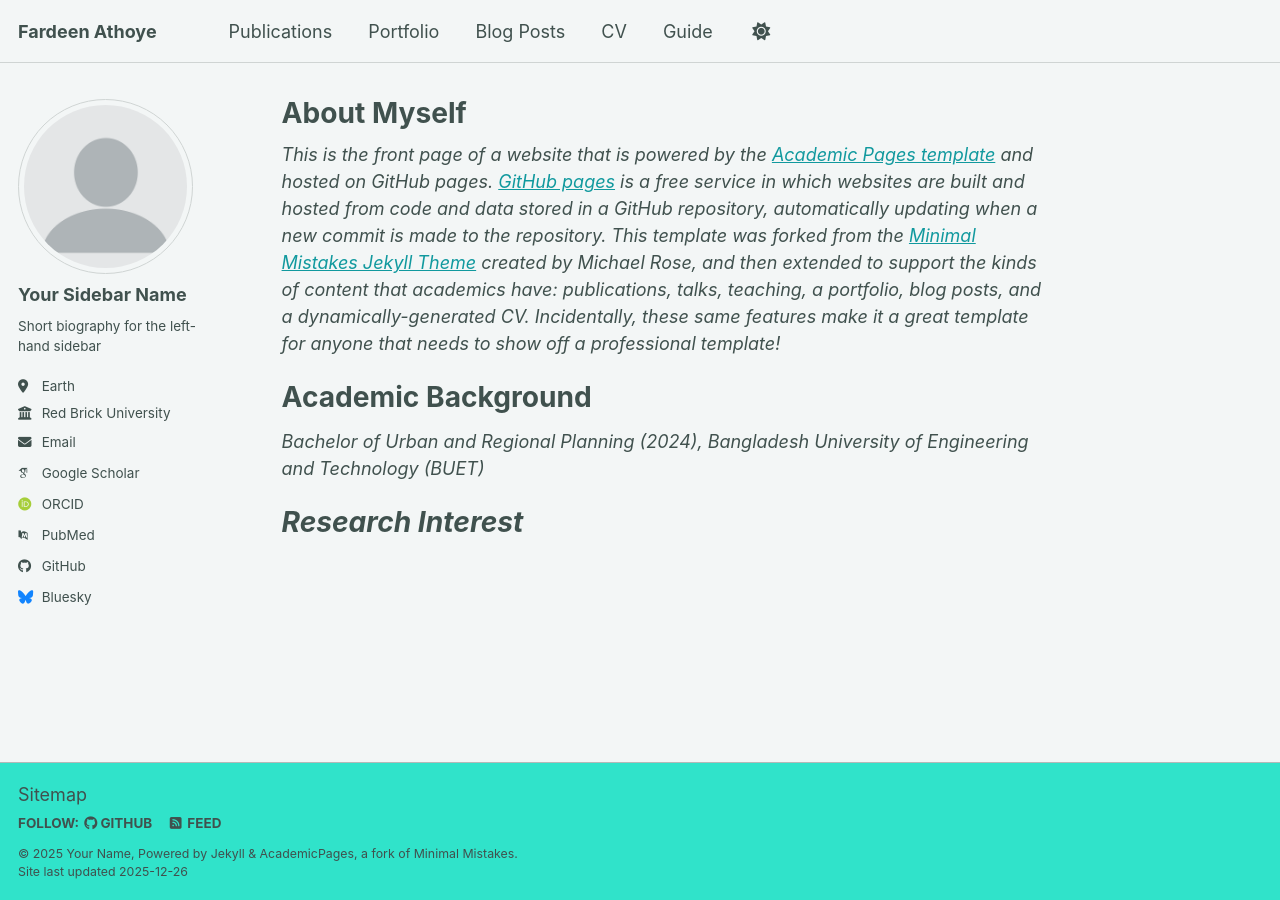
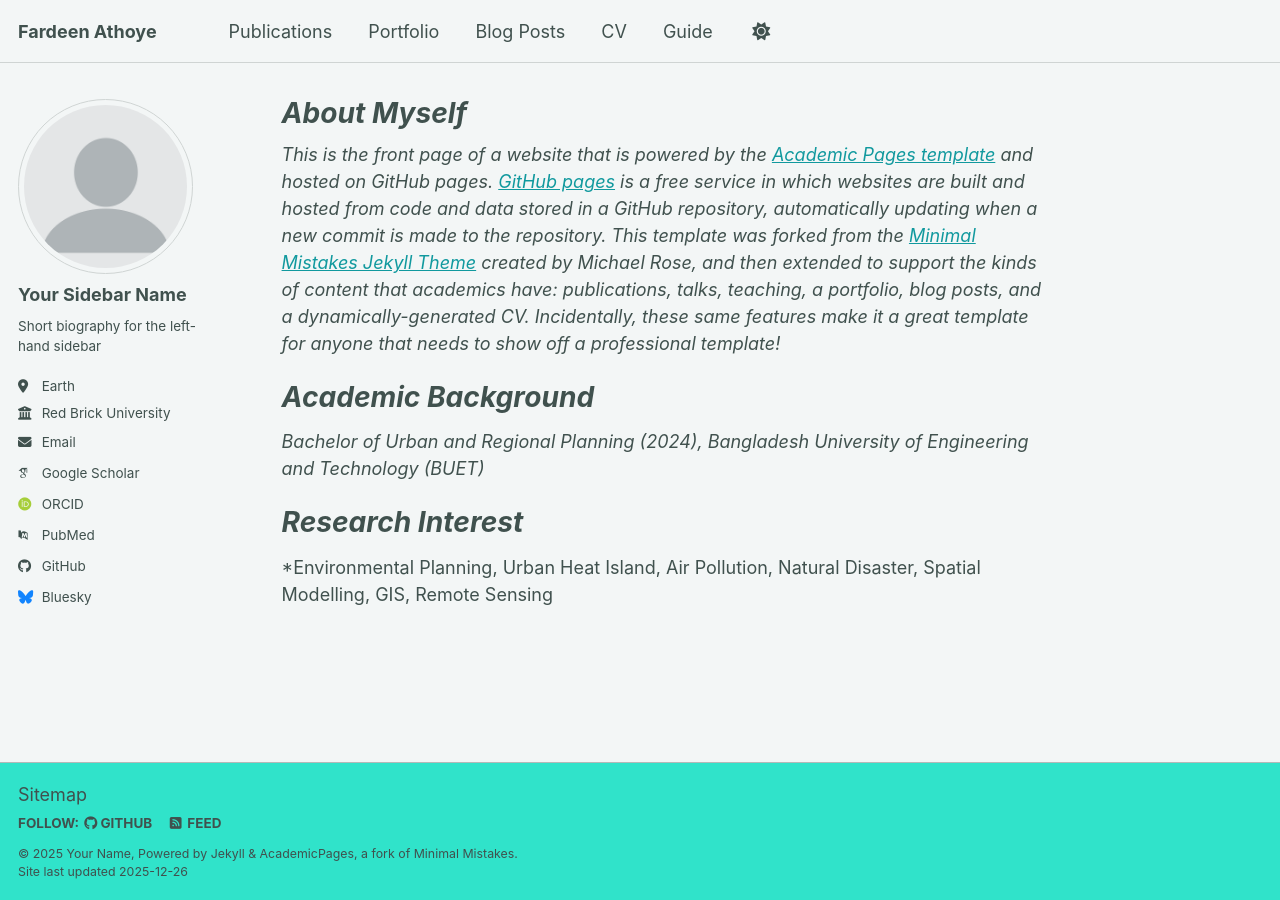
Before and after one commit to athoye-fardeen/athoye-fardeen.github.io, a Jekyll site: the page built from _pages/about.md, in a window 1280 px wide. Built offline with Jekyll 4.4.1, drawn with Linux system fonts in a browser that asks for light colours; some web fonts are replaced; a script bundle is joined from its source files by our own code; library files that are not in the unit come from our copies.

Commit message:
Update about.md

```diff
--- a/_pages/about.md
+++ b/_pages/about.md
@@ -1,6 +1,6 @@
 ---
 permalink: /
-title: "About Myself"
+title: "*About Myself*"
 author_profile: true
 redirect_from:
   - /about/
@@ -9,9 +9,10 @@ redirect_from:
 
 *This is the front page of a website that is powered by the [Academic Pages template](https://github.com/academicpages/academicpages.github.io) and hosted on GitHub pages. [GitHub pages](https://pages.github.com) is a free service in which websites are built and hosted from code and data stored in a GitHub repository, automatically updating when a new commit is made to the repository. This template was forked from the [Minimal Mistakes Jekyll Theme](https://mmistakes.github.io/minimal-mistakes/) created by Michael Rose, and then extended to support the kinds of content that academics have: publications, talks, teaching, a portfolio, blog posts, and a dynamically-generated CV. Incidentally, these same features make it a great template for anyone that needs to show off a professional template!*
 
-Academic Background
+*Academic Background*
 ======
 *Bachelor of Urban and Regional Planning (2024), Bangladesh University of Engineering and Technology (BUET)*
 
-***Research Interest***
+*Research Interest*
 ======
+*Environmental Planning, Urban Heat Island, Air Pollution, Natural Disaster, Spatial Modelling, GIS, Remote Sensing
```
